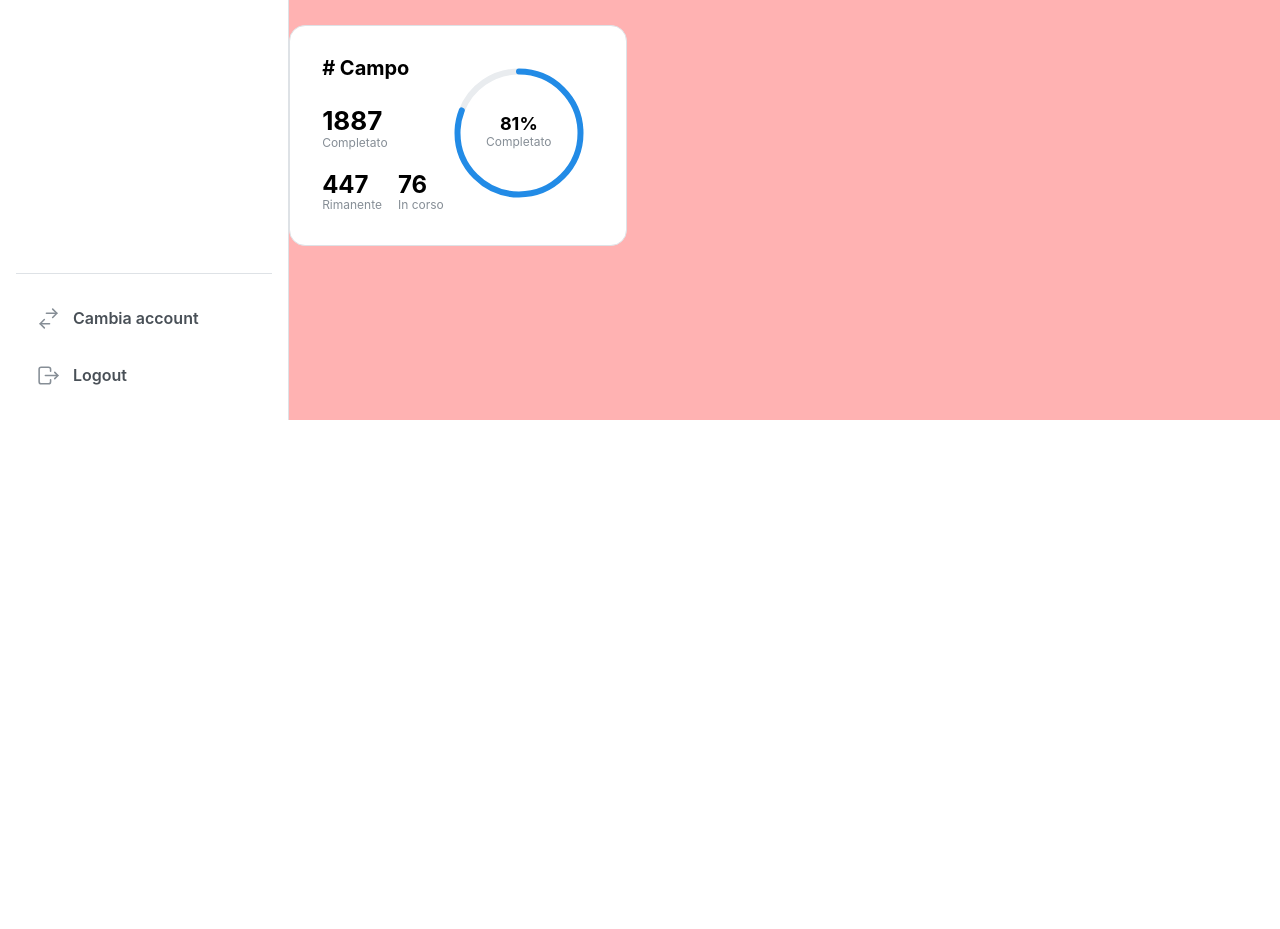
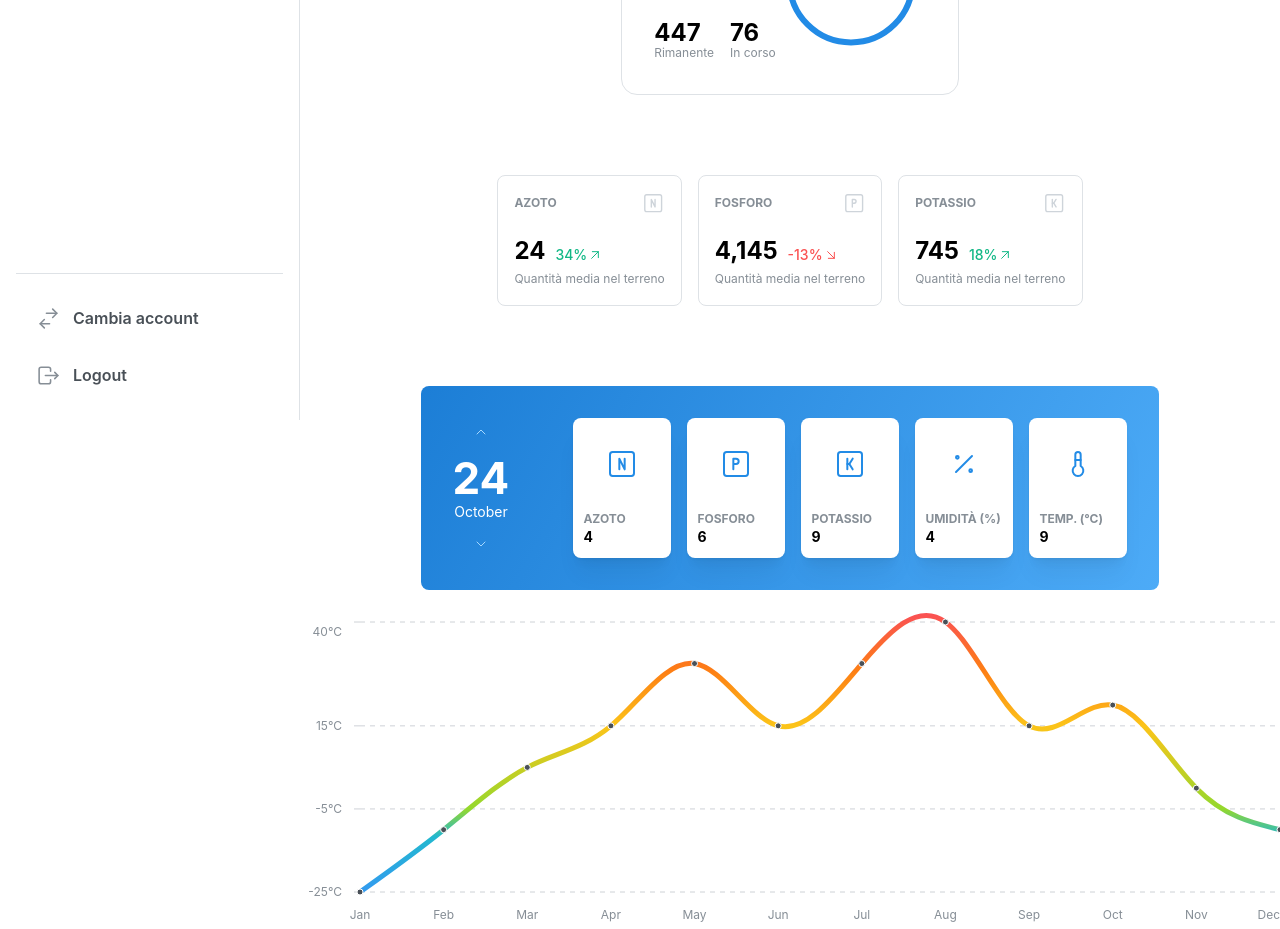
Before and after one commit to CoriMorini/CampiAgricoli_FrontEnd, a React (Vite) app: page /home in a window 1280 px wide. Shown: the part 380-1309 px from the top of the page. Before the commit the page ends 800 px from the top, so only its background shows below. Built offline with nearby package versions, Linux system fonts and the light colour scheme.

Commit message:
sistemato gran parte del flex layout, ancora qualche perfezionamento da fare (forse implementare Grid). aggiunti nuovi componenti

```diff
--- a/package.json
+++ b/package.json
@@ -43,7 +43,7 @@
     "react": "^18.3.1",
     "react-dom": "^18.3.1",
     "react-router-dom": "^6.26.1",
-    "recharts": "2"
+    "recharts": "^2.12.7"
   },
   "devDependencies": {
     "@eslint/js": "^9.10.0",
--- a/src/App.tsx
+++ b/src/App.tsx
@@ -1,4 +1,5 @@
 import '@mantine/core/styles.css';
+import '@mantine/charts/styles.css';
 
 import { MantineProvider } from '@mantine/core';
 import { Router } from './Router';
--- /dev/null
+++ b/src/components/StatsControls/StatsControls.module.css
@@ -0,0 +1,119 @@
+.root {
+    background-image: linear-gradient(
+      -60deg,
+      var(--mantine-color-blue-4) 0%,
+      var(--mantine-color-blue-7) 100%
+    );
+    padding: var(--mantine-spacing-xl);
+    border-radius: var(--mantine-radius-md);
+    display: flex;
+
+    @media (max-width: $mantine-breakpoint-xs) {
+      flex-direction: column;
+    }
+  }
+
+  .icon {
+    margin-left: auto;
+    margin-right: auto;
+    margin-top: var(--mantine-spacing-lg);
+    color: var(--mantine-color-blue-6);
+  }
+
+  .stat {
+    min-width: rem(98px);
+    padding-top: var(--mantine-spacing-xl);
+    min-height: rem(140px);
+    display: flex;
+    flex: 1;
+    flex-direction: column;
+    justify-content: space-between;
+    background-color: var(--mantine-color-white);
+  }
+
+  .label {
+    text-transform: uppercase;
+    font-weight: 700;
+    font-size: var(--mantine-font-size-xs);
+    font-family:
+      Greycliff CF,
+      var(--mantine-font-family);
+    color: var(--mantine-color-gray-6);
+    line-height: 1.2;
+  }
+
+  .value {
+    font-size: var(--mantine-font-size-sm);
+    font-weight: 700;
+    color: var(--mantine-color-black);
+  }
+
+  .count {
+    color: var(--mantine-color-gray-6);
+  }
+
+  .day {
+    font-size: rem(44px);
+    font-weight: 700;
+    color: var(--mantine-color-white);
+    line-height: 1;
+    text-align: center;
+    margin-bottom: rem(5px);
+    font-family:
+      Greycliff CF,
+      var(--mantine-font-family);
+  }
+
+  .month {
+    font-size: var(--mantine-font-size-sm);
+    color: var(--mantine-color-white);
+    line-height: 1;
+    text-align: center;
+  }
+
+  .controls {
+    display: flex;
+    flex-direction: column;
+    margin-right: calc(var(--mantine-spacing-xl) * 2);
+
+    @media (max-width: $mantine-breakpoint-xs) {
+      flex-direction: row;
+      align-items: center;
+      margin-right: 0;
+      margin-bottom: var(--mantine-spacing-xl);
+    }
+  }
+
+  .date {
+    flex: 1;
+    display: flex;
+    flex-direction: column;
+    justify-content: center;
+  }
+
+  .control {
+    height: rem(28px);
+    width: 100%;
+    color: var(--mantine-color-blue-2);
+    display: flex;
+    justify-content: center;
+    align-items: center;
+    border-radius: var(--mantine-radius-md);
+    transition: background-color 50ms ease;
+
+    @media (max-width: $mantine-breakpoint-xs) {
+      height: rem(34px);
+      width: rem(34px);
+    }
+
+    @mixin hover {
+      background-color: var(--mantine-color-blue-5);
+      color: var(--mantine-color-white);
+    }
+  }
+
+  .controlIcon {
+    @media (max-width: $mantine-breakpoint-xs) {
+      transform: rotate(-90deg);
+    }
+  }
--- /dev/null
+++ b/src/components/StatsControls/StatsControls.tsx
@@ -0,0 +1,75 @@
+import { useState } from 'react';
+import dayjs from 'dayjs';
+import { UnstyledButton, Text, Paper, Group, rem } from '@mantine/core';
+import {
+  IconChevronDown,
+  IconChevronUp,
+  IconSquareLetterN,
+  IconSquareLetterK,
+  IconSquareLetterP,
+  IconPercentage,
+  IconTemperature,
+} from '@tabler/icons-react';
+import classes from './StatsControls.module.css';
+
+const data = [
+  { icon: IconSquareLetterN, label: 'Azoto' },
+  { icon: IconSquareLetterP, label: 'Fosforo' },
+  { icon: IconSquareLetterK, label: 'Potassio' },
+  { icon: IconPercentage, label: 'Umidità (%)' },
+  { icon: IconTemperature, label: 'Temp. (°C)' },
+];
+
+export function StatsControls() {
+  const [date, setDate] = useState(new Date(2021, 9, 24));
+
+  const stats = data.map((stat) => (
+    <Paper className={classes.stat} radius="md" shadow="md" p="xs" key={stat.label}>
+      <stat.icon
+        style={{ width: rem(32), height: rem(32) }}
+        className={classes.icon}
+        stroke={1.5}
+      />
+      <div>
+        <Text className={classes.label}>{stat.label}</Text>
+        <Text fz="xs" className={classes.count}>
+          <span className={classes.value}>{Math.floor(Math.random() * 6 + 4)}</span>
+        </Text>
+      </div>
+    </Paper>
+  ));
+
+  return (
+    <div className={classes.root}>
+      <div className={classes.controls}>
+        <UnstyledButton
+          className={classes.control}
+          onClick={() => setDate((current) => dayjs(current).add(1, 'day').toDate())}
+        >
+          <IconChevronUp
+            style={{ width: rem(16), height: rem(16) }}
+            className={classes.controlIcon}
+            stroke={1.5}
+          />
+        </UnstyledButton>
+
+        <div className={classes.date}>
+          <Text className={classes.day}>{dayjs(date).format('DD')}</Text>
+          <Text className={classes.month}>{dayjs(date).format('MMMM')}</Text>
+        </div>
+
+        <UnstyledButton
+          className={classes.control}
+          onClick={() => setDate((current) => dayjs(current).subtract(1, 'day').toDate())}
+        >
+          <IconChevronDown
+            style={{ width: rem(16), height: rem(16) }}
+            className={classes.controlIcon}
+            stroke={1.5}
+          />
+        </UnstyledButton>
+      </div>
+      <Group style={{ flex: 1 }}>{stats}</Group>
+    </div>
+  );
+}
--- /dev/null
+++ b/src/components/StatsGrid/StatsGrid.module.css
@@ -0,0 +1,24 @@
+.root {
+    padding: calc(var(--mantine-spacing-xl) * 1.5);
+  }
+
+  .value {
+    font-size: rem(24px);
+    font-weight: 700;
+    line-height: 1;
+  }
+
+  .diff {
+    line-height: 1;
+    display: flex;
+    align-items: center;
+  }
+
+  .icon {
+    color: light-dark(var(--mantine-color-gray-4), var(--mantine-color-dark-3));
+  }
+
+  .title {
+    font-weight: 700;
+    text-transform: uppercase;
+  }
--- /dev/null
+++ b/src/components/StatsGrid/StatsGrid.tsx
@@ -0,0 +1,58 @@
+import { Group, Paper, SimpleGrid, Text } from '@mantine/core';
+import {
+    IconUserPlus,
+    IconArrowUpRight,
+    IconArrowDownRight,
+    IconSquareLetterN,
+    IconSquareLetterK,
+    IconSquareLetterP,
+} from '@tabler/icons-react';
+import classes from './StatsGrid.module.css';
+
+const icons = {
+    user: IconUserPlus,
+    potassio: IconSquareLetterK,
+    azoto: IconSquareLetterN,
+    fosforo: IconSquareLetterP,
+};
+
+const data = [
+    { title: 'Azoto', icon: 'azoto', value: '24', diff: 34, className: 'n' },
+    { title: 'Fosforo', icon: 'fosforo', value: '4,145', diff: -13, className: 'p' },
+    { title: 'Potassio', icon: 'potassio', value: '745', diff: 18, className: 'k' },
+] as const;
+
+export function StatsGrid() {
+  const stats = data.map((stat) => {
+    const Icon = icons[stat.icon];
+    const DiffIcon = stat.diff > 0 ? IconArrowUpRight : IconArrowDownRight;
+
+    return (
+      <Paper withBorder p="md" radius="md" key={stat.title}>
+        <Group justify="space-between">
+          <Text size="xs" c="dimmed" className={classes.title}>
+            {stat.title}
+          </Text>
+          <Icon className={classes.icon} size="1.4rem" stroke={1.5} />
+        </Group>
+
+        <Group align="flex-end" gap="xs" mt={25}>
+          <Text className={classes.value}>{stat.value}</Text>
+          <Text c={stat.diff > 0 ? 'teal' : 'red'} fz="sm" fw={500} className={classes.diff}>
+            <span>{stat.diff}%</span>
+            <DiffIcon size="1rem" stroke={1.5} />
+          </Text>
+        </Group>
+
+        <Text fz="xs" c="dimmed" mt={7}>
+            Quantità media nel terreno
+        </Text>
+      </Paper>
+    );
+  });
+  return (
+    <div className={classes.root}>
+      <SimpleGrid cols={{ base: 1, xs: 2, md: 3 }}>{stats}</SimpleGrid>
+    </div>
+  );
+}
--- a/src/pages/Homepage/Homepage.module.css
+++ /dev/null
@@ -1,5 +0,0 @@
-.container {
-    width: 100vw;
-    display: flex;
-    justify-content: center;
-}
--- a/src/pages/Homepage/Homepage.tsx
+++ b/src/pages/Homepage/Homepage.tsx
@@ -2,24 +2,71 @@ import { IconCapsuleHorizontal } from '@tabler/icons-react';
 import { Flex } from '@mantine/core';
 import { Navbar } from '@/components/Navbar/Navbar';
 import { RingCard } from '@/components/RingCard/RingCard';
-import styles from './Homepage.module.css';
+import { StatsControls } from '@/components/StatsControls/StatsControls';
+import { StatsGrid } from '@/components/StatsGrid/StatsGrid';
+import { LineChart } from '@mantine/charts';
+
+const data = [
+  { date: 'Jan', temperature: -25 },
+  { date: 'Feb', temperature: -10 },
+  { date: 'Mar', temperature: 5 },
+  { date: 'Apr', temperature: 15 },
+  { date: 'May', temperature: 30 },
+  { date: 'Jun', temperature: 15 },
+  { date: 'Jul', temperature: 30 },
+  { date: 'Aug', temperature: 40 },
+  { date: 'Sep', temperature: 15 },
+  { date: 'Oct', temperature: 20 },
+  { date: 'Nov', temperature: 0 },
+  { date: 'Dec', temperature: -10 },
+];
 
 export function HomePage() {
   return (
-    <div className={styles.container}>
-      <Navbar />
+    <div>
       <Flex
         mih={50}
-        bg="rgba(255, 0, 0, .3)"
-        gap="xs"
         justify="flex-start"
         align="flex-start"
         direction="row"
-        wrap="wrap"
+        wrap="nowrap"
+        flex="1"
       >
-        <RingCard />
-        <RingCard />
-        <RingCard />
+        <Navbar />
+        <Flex
+          mih={50}
+          gap="xl"
+          justify="center"
+          align="center"
+          direction="row"
+          wrap="wrap"
+          flex="2"
+        >
+          <RingCard />
+          <RingCard />
+          <RingCard />
+          <StatsGrid />
+          <StatsControls />
+          <LineChart
+            h={300}
+            data={data}
+            series={[{ name: 'temperature', label: 'Avg. Temperature' }]}
+            dataKey="date"
+            type="gradient"
+            gradientStops={[
+              { offset: 0, color: 'red.6' },
+              { offset: 20, color: 'orange.6' },
+              { offset: 40, color: 'yellow.5' },
+              { offset: 70, color: 'lime.5' },
+              { offset: 80, color: 'cyan.5' },
+              { offset: 100, color: 'blue.5' },
+            ]}
+            strokeWidth={5}
+            curveType="natural"
+            yAxisProps={{ domain: [-25, 40] }}
+            valueFormatter={(value) => `${value}°C`}
+          />
+        </Flex>
       </Flex>
     </div>
   );
```
Also changed, not shown: 2 other files (tests, documents, lock files or other folders).
